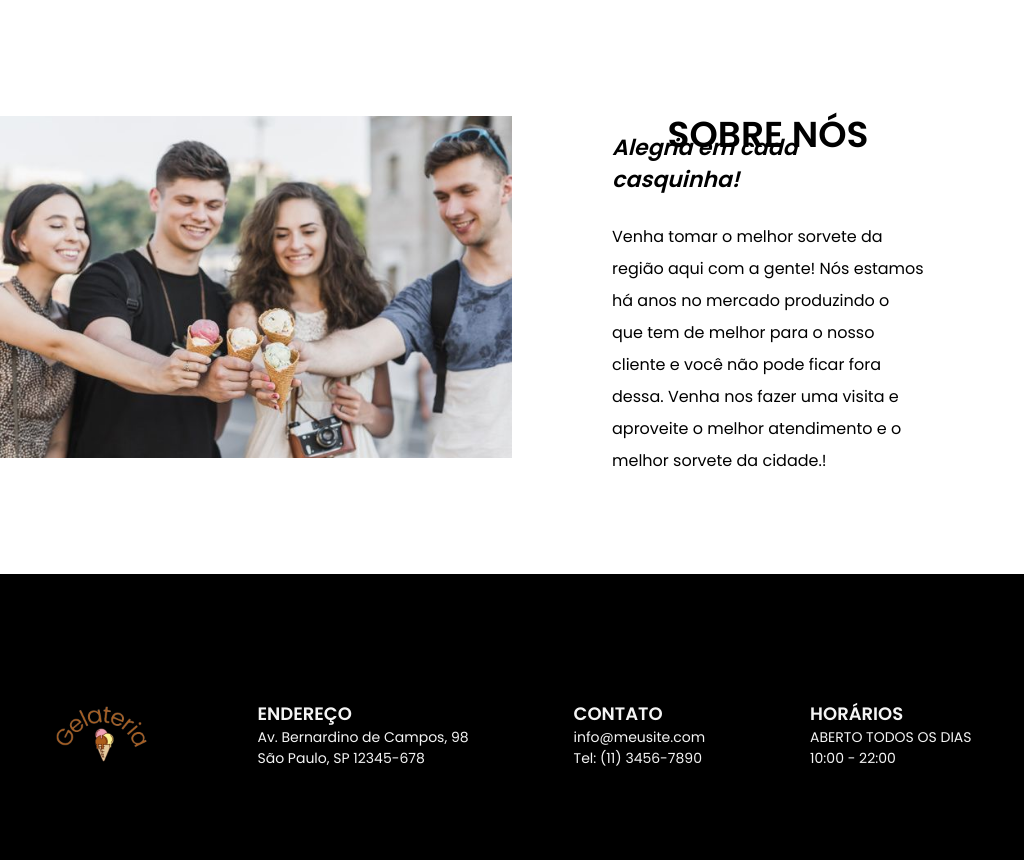
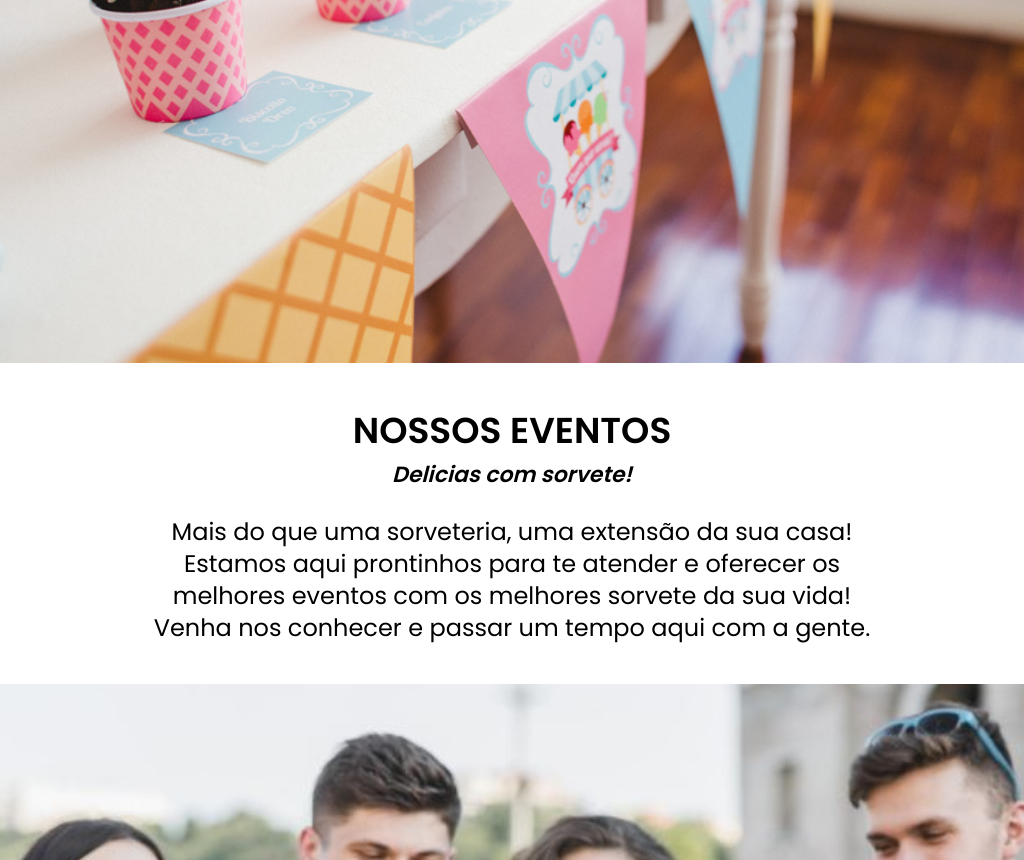
Before and after one commit to jotavcarvalho/Sorveteria-React, a React (Create React App) app: page / in a window 1024 px wide. Shown: the part 1940-2800 px from the top of the page. Built offline with nearby package versions, Linux system fonts and the light colour scheme.

Commit message:
alterações

```diff
--- a/src/componentes/Rodape/index.css
+++ b/src/componentes/Rodape/index.css
@@ -1,6 +1,5 @@
 footer{
     background-color: #000;
-    margin-top: 3px;
     color:#f5f5f5;
 }
 
--- a/src/componentes/Rodape/index.js
+++ b/src/componentes/Rodape/index.js
@@ -9,18 +9,18 @@ function Rodape() {
                 <img src='assets/logo.png' />
                 <div className='agrupa-infos-footer'>
                     <h3>ENDEREÇO</h3>
-                    <p>Av. Bernardino de Campos, 98</p>
-                    <p>São Paulo, SP 12345-678</p>
+                    <p>Rua Inácia Alves, 312</p>
+                    <p>São Paulo, SP 08559-050</p>
                 </div>
                 <div className='agrupa-infos-footer'>
                     <h3>CONTATO</h3>
-                    <p>info@meusite.com</p>
-                    <p>Tel: (11) 3456-7890</p>
+                    <p>gelateria@email.com</p>
+                    <p>Tel: (11) 99956-2490</p>
                 </div>
                 <div className='agrupa-infos-footer'>
                     <h3>HORÁRIOS</h3>
                     <p>ABERTO TODOS OS DIAS</p>
-                    <p>10:00 - 22:00</p>
+                    <p>08:00 - 20:00</p>
                 </div>
             </div>
             <div className='limite-largura credits'>
--- a/src/paginas/Home/index.css
+++ b/src/paginas/Home/index.css
@@ -1,4 +1,5 @@
 /*section banner*/
+
 
 .banner {
     background-image: url('/public/assets/banner-home.png');
@@ -24,32 +25,23 @@
     text-shadow: 2px 2px 2px #000;
 }
 
-/*section sabores*/
-
-.sabores,
-.eventos,
-.sobre {
+.flex {
     display: flex;
     justify-content: center;
     align-items: center;
-    height: 70vh;
-}
-.sabores{
-    margin: 3px;
 }
 
-.eventos {
-    margin-top: 10px;
+/*section sabores*/
+
+.exposicao {
+    display: flex;
+    flex-direction: column;
+    justify-content: center;
+    align-items: center;
 }
 
-.sobre {
-    margin-top:14px;
-    margin-bottom: 7px;
-}
 
-.sabores img,
-.eventos img,
-.sobre img {
+.exposicao img {
     min-width: 50%;
     object-fit: cover;
 }
@@ -63,7 +55,7 @@
     flex-direction: column;
     justify-content: space-around;
     align-items: center;
-    padding: 100px;
+    padding: 40px;
     height: 100%;
 }
 
@@ -74,25 +66,94 @@
 .flex-apresentacao .p-subtitle {
     font-size: 22px;
     font-weight: bold;
-    margin-top: -30px;
     font-style: italic;
 }
 
-.flex-apresentacao .p-subtitle-eventos {
-    font-size: 22px;
-    font-weight: bold;
-    margin-top: -50px;
-    font-style: italic;
-}
-
-.flex-apresentacao p {
+.conteudo-section {
     color: #000;
     line-height: 32px;
+    width: 80%;
+    text-align: center;
 }
 
 
 
 /*responsivo*/
+
+
+@media (min-width:769px) and (max-width:1200px) {
+    .banner {
+        height: 60vh;
+    }
+
+    .banner-section h1 {
+        font-size: 4.5rem;
+        text-align: center;
+
+    }
+
+
+    /*sections */
+
+    .exposicao {
+        display: flex;
+        flex-direction: column;
+        justify-content: center;
+        align-items: center;
+    }
+
+    .eventos {
+        display: flex;
+        flex-direction: column-reverse;
+        justify-content: center;
+        align-items: center;
+    }
+
+    .exposicao img {
+        height: 33%;
+        width: 100%;
+        object-fit: cover;
+    }
+
+
+    /* agrupa infos das sections --- flex*/
+
+    .flex {
+        display: flex;
+        flex-direction: column;
+        justify-content: center;
+        align-items: center;
+    }
+
+    .eventos {
+        flex-direction: column-reverse;
+    }
+
+
+    .flex-apresentacao {
+        display: flex;
+        flex-direction: column;
+        justify-content: space-around;
+        align-items: center;
+        height: 100%;
+    }
+
+    .flex-apresentacao h2 {
+        font-size: 36px;
+    }
+
+    .flex-apresentacao .p-subtitle {
+        font-size: 22px;
+        font-weight: bold;
+        font-style: italic;
+    }
+
+    .conteudo-section {
+        font-size: 24px;
+    }
+
+
+}
 
 @media (min-width:437px) and (max-width:768px) {
 
@@ -108,28 +169,40 @@
 
     /*sections */
 
-    .sabores, .sobre {
+    .exposicao {
         display: flex;
         flex-direction: column;
         justify-content: center;
         align-items: center;
-}
+    }
 
     .eventos {
         display: flex;
         flex-direction: column-reverse;
         justify-content: center;
         align-items: center;
-}
-
-    .sabores img,
-    .eventos img,
-    .sobre img {
-        height: 40%;
-        min-width: 100%;
     }
 
+    .exposicao img {
+        height: 33%;
+        width: 100%;
+        object-fit: cover;
+    }
+
+
     /* agrupa infos das sections --- flex*/
+
+    .flex {
+        display: flex;
+        flex-direction: column;
+        justify-content: center;
+        align-items: center;
+    }
+
+    .eventos {
+        flex-direction: column-reverse;
+    }
+
 
     .flex-apresentacao {
         display: flex;
@@ -137,7 +210,6 @@
         justify-content: space-around;
         align-items: center;
         height: 100%;
-        width: 85%;
     }
 
     .flex-apresentacao h2 {
@@ -148,17 +220,9 @@
         font-size: 22px;
         font-weight: bold;
         font-style: italic;
-        padding-top:15px;
     }
 
-    .flex-apresentacao .p-subtitle-eventos {
-        font-size: 22px;
-        font-weight: bold;
-        font-style: italic;
-    }
-
-    .flex-apresentacao p{
-        text-align: justify;
+    .conteudo-section {
         font-size: 20px;
     }
 
@@ -186,31 +250,29 @@
 
     /*sections */
 
-    .sabores, .sobre,.eventos {
+    .exposicao {
         display: flex;
-        justify-content: center;
-        align-items: center;
-        height: 100vh;
-    }
-
-    .sabores,.sobre{
         flex-direction: column;
     }
 
-    .eventos{
-        flex-direction:column-reverse;
-    }
-
-
-    .sabores img,
-    .eventos img,
-    .sobre img {
+    .exposicao img {
         height: 33%;
         width: 100%;
         object-fit: cover;
     }
 
     /* agrupa infos das sections --- flex*/
+
+    .flex {
+        display: flex;
+        flex-direction: column;
+        justify-content: center;
+        align-items: center;
+    }
+
+    .eventos {
+        flex-direction: column-reverse;
+    }
 
     .flex-apresentacao {
         display: flex;
@@ -231,17 +293,13 @@
         font-size: 22px;
         font-weight: bold;
         font-style: italic;
-        padding:25px;
-        margin-bottom: -25px;
-        width:100%;
+        width: 100%;
         text-align: center;
     }
 
 
-    .flex-apresentacao .conteudo-section{
-        text-align: center;
+    .conteudo-section {
         font-size: 20px;
-        width: 85%;
     }
 
 }
--- a/src/paginas/Home/index.js
+++ b/src/paginas/Home/index.js
@@ -14,7 +14,8 @@ function Home() {
             <h1>SORVETE ARTESANAL</h1>
           </div>
         </section>
-        <section className='sabores'>
+        <section className='exposicao'>
+          <div className='flex'>
             <img src='assets/banner-sabores.jpg' />
             <div className='flex-apresentacao'>
               <h2>NOSSOS SABORES</h2>
@@ -23,8 +24,8 @@ function Home() {
                 são naturais, à base de frutas e sem nenhum conservante! Também temos opções sem lactose e sem açúcar.
                 Venha conhecer e perceber que tem como o sorvete ser delicioso e saudável ao mesmo tempo!</p>
             </div>
-        </section>
-        <section className='eventos'>
+          </div>
+          <div className='flex eventos'>
             <div className='flex-apresentacao'>
               <h2>NOSSOS EVENTOS</h2>
               <p className='p-subtitle'>Delicias com sorvete!</p>
@@ -32,8 +33,8 @@ function Home() {
                 os melhores eventos com os melhores sorvete da sua vida! Venha nos conhecer e passar um tempo aqui com a gente.</p>
             </div>
             <img src='assets/eventos-image.jpg' />
-        </section>
-        <section className='sobre'>
+          </div>
+          <div className='flex'>
             <img src='assets/sobre-image.jpg' />
             <div className='flex-apresentacao'>
               <h2>SOBRE NÓS</h2>
@@ -42,10 +43,11 @@ function Home() {
                 tem de melhor para o 	nosso cliente e você não pode ficar fora dessa. Venha nos fazer uma visita e aproveite
                 o melhor atendimento e o melhor sorvete da cidade.!</p>
             </div>
+          </div>
         </section>
       </main>
-      <Rodape/>
-    </body>
+      <Rodape />
+    </body >
   );
 }
 
--- a/src/paginas/Sabores/index.css
+++ b/src/paginas/Sabores/index.css
@@ -25,8 +25,7 @@
 /*agrupando os cards de sabores*/
 
 .sabores-cards{
-    height: 100vh;
-    margin:80px 0px 200px;
+    margin:80px 0px;
 }
 
 .sabores-cards-content {
@@ -80,6 +79,57 @@
 
 
 /*responsivo*/
+
+@media (min-width:769px) and (max-width:1200px) {
+
+
+    .banner-sabores-content h1 {
+        font-size: 70px;
+    }
+
+    /*agrupando os cards de sabores*/
+
+    .sabores-cards{
+        height: 100%;
+        margin:80px 0px 100px;
+    }
+
+    .sabores-cards-content {
+        display: flex;
+        flex-direction: column;
+        justify-content: center;
+        margin: 0 auto;
+        width: 80%;
+    }
+
+    .sabores-cards-content h1{
+        text-align: center;
+        font-size: 32px;
+        margin-bottom:20px;
+    }
+
+
+     .card{
+        width:100%;
+        height: 350px;
+        margin: 10px;
+    }
+
+    .card img{
+        width: 60%;
+        height: 80%;
+        object-fit: cover;
+    }
+
+    .card h2{
+        font-size: 22px;
+    }
+
+    .card p{
+        font-size:20px;
+    }
+
+}
 
 @media (min-width:437px) and (max-width:768px) {
 
```
Lines whose indentation alone changed are shown as unchanged.
